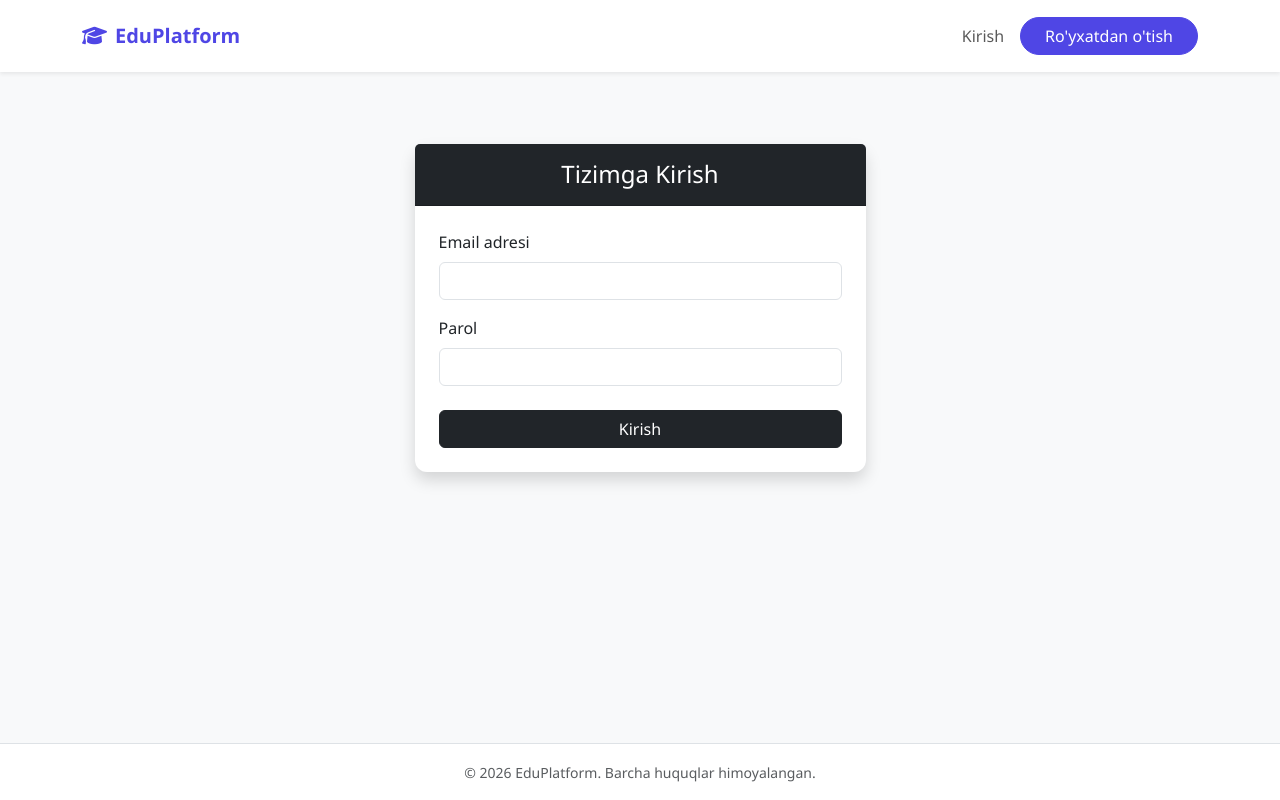
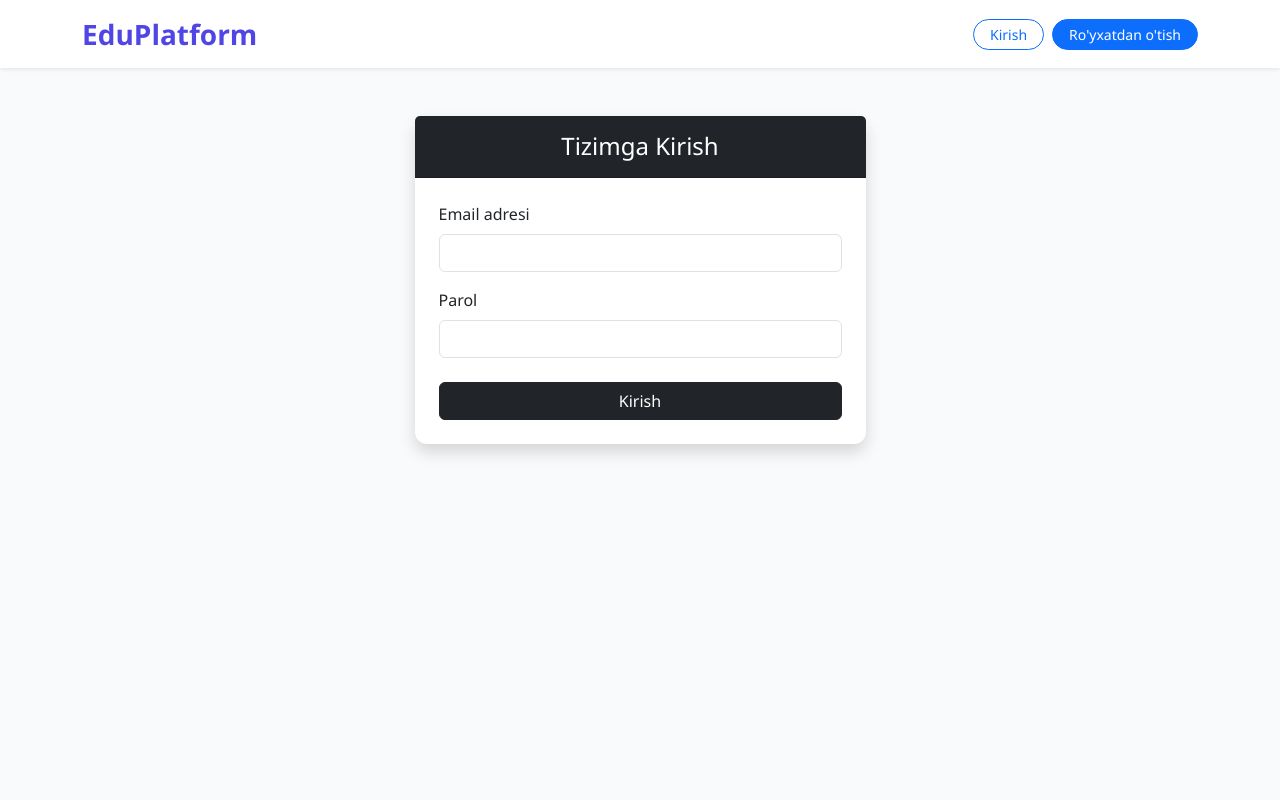
Before and after one commit to ilhomjonmeliqulov02-creator/eduplatform, a Django app: page /register/student/ in a window 1280 px wide. Run offline with Django 5.2, Linux system fonts and the light colour scheme.

Commit message:
Update base template and settings

```diff
--- a/templates/base.html
+++ b/templates/base.html
@@ -1,86 +1,52 @@
-{% load static %}
 <!DOCTYPE html>
 <html lang="uz">
 <head>
     <meta charset="UTF-8">
     <meta name="viewport" content="width=device-width, initial-scale=1.0">
     <title>{% block title %}EduPlatform{% endblock %}</title>
-    <!-- Bootstrap 5 CSS -->
+    <!-- Bootstrap 5 CSS CDN -->
     <link href="https://cdn.jsdelivr.net/npm/bootstrap@5.3.0/dist/css/bootstrap.min.css" rel="stylesheet">
-    <!-- FontAwesome belgilar uchun -->
-    <link rel="stylesheet" href="https://cdnjs.cloudflare.com/ajax/libs/font-awesome/6.4.0/css/all.min.css">
     <style>
         body {
-            background-color: #f8f9fa;
+            background-color: #f8fafc;
             font-family: 'Segoe UI', Tahoma, Geneva, Verdana, sans-serif;
         }
         .navbar-brand {
             font-weight: 700;
             color: #4f46e5 !important;
         }
-        .btn-primary {
-            background-color: #4f46e5;
-            border-color: #4f46e5;
-        }
-        .btn-primary:hover {
-            background-color: #4338ca;
-            border-color: #4338ca;
-        }
         .card {
             border: none;
             border-radius: 12px;
-            box-shadow: 0 4px 6px -1px rgba(0, 0, 0, 0.1);
+            box-shadow: 0 4px 15px rgba(0, 0, 0, 0.05);
         }
     </style>
 </head>
-<body class="d-flex flex-column min-vh-100">
-
-    <!-- Navigatsiya paneli -->
-    <nav class="navbar navbar-expand-lg navbar-light bg-white shadow-sm py-3">
+<body>
+    <nav class="navbar navbar-expand-lg navbar-light bg-white shadow-sm mb-4">
         <div class="container">
-            <a class="navbar-brand" href="{% url 'home' %}"><i class="fa-solid fa-graduation-cap me-2"></i>EduPlatform</a>
-            <button class="navbar-toggler" type="button" data-bs-toggle="collapse" data-bs-target="#navbarNav">
-                <span class="navbar-toggler-icon"></span>
-            </button>
-            <div class="collapse navbar-collapse" id="navbarNav">
-                <ul class="navbar-nav ms-auto align-items-center">
+            <a class="navbar-brand fs-3" href="/">EduPlatform</a>
+            <div class="ms-auto d-flex align-items-center gap-2">
                 {% if user.is_authenticated %}
-                        <li class="nav-item me-3">
-                            <span class="nav-link text-dark fw-semibold"><i class="fa-regular fa-user me-1"></i> {{ user.username }}</span>
-                        </li>
-                        <li class="nav-item">
-                            <form action="{% url 'logout' %}" method="post" class="d-inline">
+                    <span class="me-2 fw-semibold">Salom, {{ user.username }}!</span>
+                    <form method="post" action="{% url 'logout' %}" class="d-inline">
                         {% csrf_token %}
                         <button type="submit" class="btn btn-outline-danger btn-sm rounded-pill px-3">Chiqish</button>
                     </form>
-                        </li>
                 {% else %}
-                        <li class="nav-item me-2">
-                            <a class="nav-link" href="{% url 'login' %}">Kirish</a>
-                        </li>
-                        <li class="nav-item">
-                            <a class="btn btn-primary rounded-pill px-4" href="{% url 'register' %}">Ro'yxatdan o'tish</a>
-                        </li>
+                    <a href="{% url 'login' %}" class="btn btn-outline-primary btn-sm rounded-pill px-3">Kirish</a>
+                    <a href="{% url 'register' %}" class="btn btn-primary btn-sm rounded-pill px-3">Ro'yxatdan o'tish</a>
                 {% endif %}
-                </ul>
             </div>
         </div>
     </nav>
 
-    <!-- Asosiy mazmun -->
-    <main class="container my-5 flex-grow-1">
+    <main class="container my-4">
         {% block content %}
         {% endblock %}
     </main>
 
-    <!-- Footer -->
-    <footer class="bg-white border-top py-3 text-center text-muted mt-auto">
-        <div class="container">
-            <small>&copy; 2026 EduPlatform. Barcha huquqlar himoyalangan.</small>
-        </div>
-    </footer>
-
-    <!-- Bootstrap JS -->
+    <!-- Bootstrap 5 JS -->
     <script src="https://cdn.jsdelivr.net/npm/bootstrap@5.3.0/dist/js/bootstrap.bundle.min.js"></script>
 </body>
 </html>
```
Also changed, not shown: templates/settings.py (added). Lines whose indentation alone changed are shown as unchanged.
